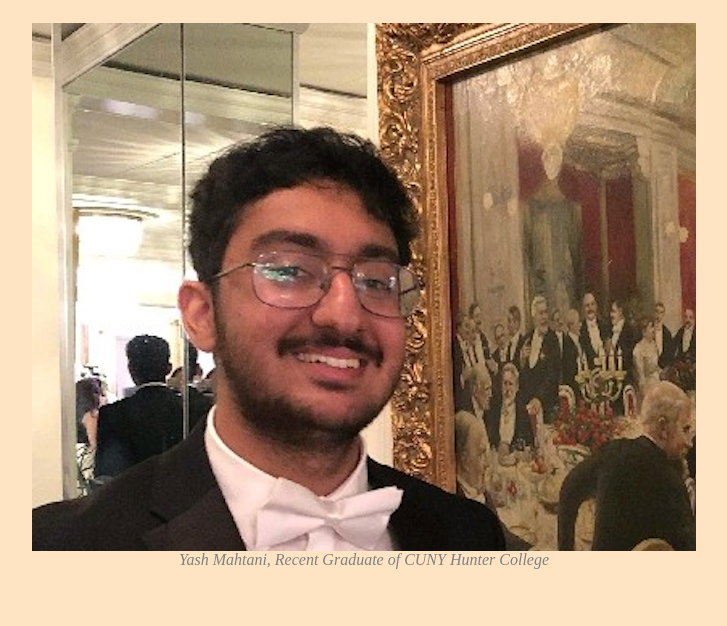
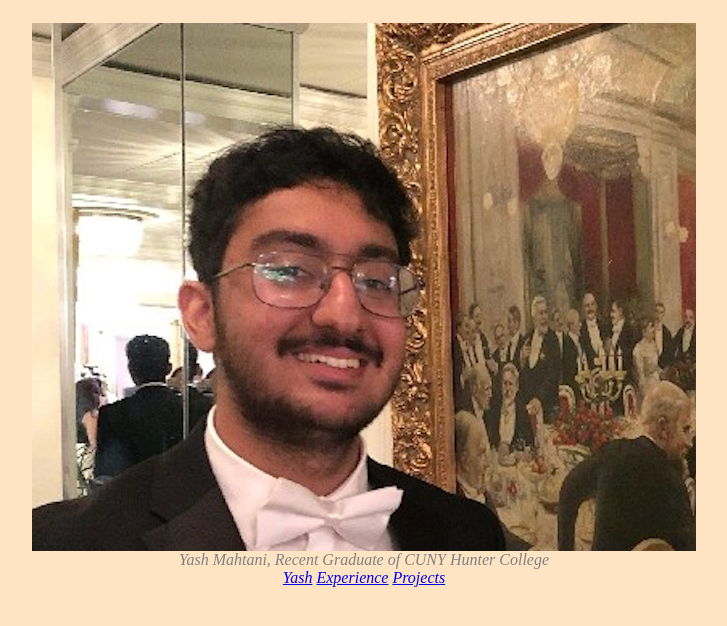
Before and after one commit to gasperjw1/gasperjw1.github.io, a plain HTML site: page index.html in a window 1280 px wide. Shown: the whole page, without its empty margins (276-1003 px from the left). Drawn offline with Linux system fonts and the light colour scheme.

Commit message:
Added nav bar

```diff
--- a/index.html
+++ b/index.html
@@ -9,81 +9,9 @@
 
     <link rel="stylesheet" href="home.css">
     <script>
-        function initialize() {
-            // responseDiv = document.getElementById("response");
-
-            // illAud = document.getElementById("ill");
-            // awwAud = document.getElementById("aww");
-            // magAud = document.getElementById("mag");
-            // txtSpAud = document.getElementById("txtSp");
-
-            // resBtnDiv = document.getElementById("btns");
-            // alertDiv1 = document.getElementById("a1");
-            // mSpan1 = document.getElementById("m1");
-            // alertDiv2 = document.getElementById("a2");
-            // mSpan2 = document.getElementById("m2");
-            // alertDiv3 = document.getElementById("a3");
-            // mSpan3 = document.getElementById("m3");
-
-            // puns = [
-            //             'Do you like Imagine Dragon? Imagine Dragon deez nuts on yo face',
-            //             'Are you a Goblin? Cuz you about to be Goblin deez nuts',
-            //             'Do you like Wendys? Cuz you gonna like Wendys nuts hit yo face',
-            //             'Do you like pudding? Pudding deez nuts in yo mouth',
-            //             'Have you heard of Lee Gandhi? Lee Gandhi nuts',
-        //                 'Do you have a garden to plant tulips on deez nuts',
-        //                 'Are you thinking about leaving? Leaving deez nuts in yo mouth',
-        //                 'Do you like Chef Boyardee? Chef Boy-are-deez nuts tasty!',
-        //                 'Do you have OCD? OCDeez Nuts',
-        //                 'Have you ever seen a parody? Parodeez nuts'
-        //             ];
+        function initialize(){
+            ;
         }
-
-        // function appear(selection) {
-        //     randawg = Math.floor(Math.random() * 10);
-        //     // console.log(puns[randawg]);
-
-        //     if(selection == 'bruh') {
-        //         alertDiv1.style.display = 'inline-block';
-        //         mSpan1.innerHTML = 'Warning! ' + puns[randawg];
-        //     }
-        //     else if( selection == 'cheese') {
-        //         alertDiv2.style.display = 'inline-block';
-        //         mSpan2.innerHTML = 'Warning! ' + puns[randawg];
-        //     }
-        //     else if( selection == 'goteem') {
-        //         alertDiv3.style.display = 'inline-block';
-        //         mSpan3.innerHTML = 'Warning! ' + puns[randawg];
-        //     }
-        //     awwAud.play();
-        // }
-
-        // function theirResponse(selection) {
-        //     txtSpAud.play();
-
-        //     if(selection == 'yes') {
-        //         responseDiv.innerHTML = 'GFYS';
-        //     }
-        //     else {
-        //         responseDiv.innerHTML = 'It foretold BOPHADES NUTS IN YOUR MOUTH';
-        //     }
-
-        //     if(!window.confirm("Why don't you GFYS plebian")) {
-        //         illAud.play();
-        //         window.alert("Ummmm you sure?");
-        //     }
-        //     else {
-        //         magAud.play();
-        //         window.alert("If anyone ever needs a GFYS, refer them here!");
-        //     }
-
-        //     //Rick Roll:https://youtu.be/xvFZjo5PgG0
-        //     //Back to Thanos: https://youtu.be/mvG6W_2xvJQ
-        //     //IndianVirus: https://youtu.be/sntGta76v6Y
-        //     //https://youtu.be/sntGta76v6Y
-
-        //     resBtnDiv.style.display = 'none';
-        // }
     </script>
 
 </head>
@@ -101,8 +29,10 @@
     <div id = "quote">
         <i>Yash Mahtani, Recent Graduate of CUNY Hunter College<i>
     </div>
-    <div id = "story">
-
+    <div id = "nav">
+        <a class="active" href="index.html">Yash</a>
+        <a href="#Experience">Experience</a>
+        <a href="#Projects">Projects</a>
     </div>
 </body>
 </html>
```
